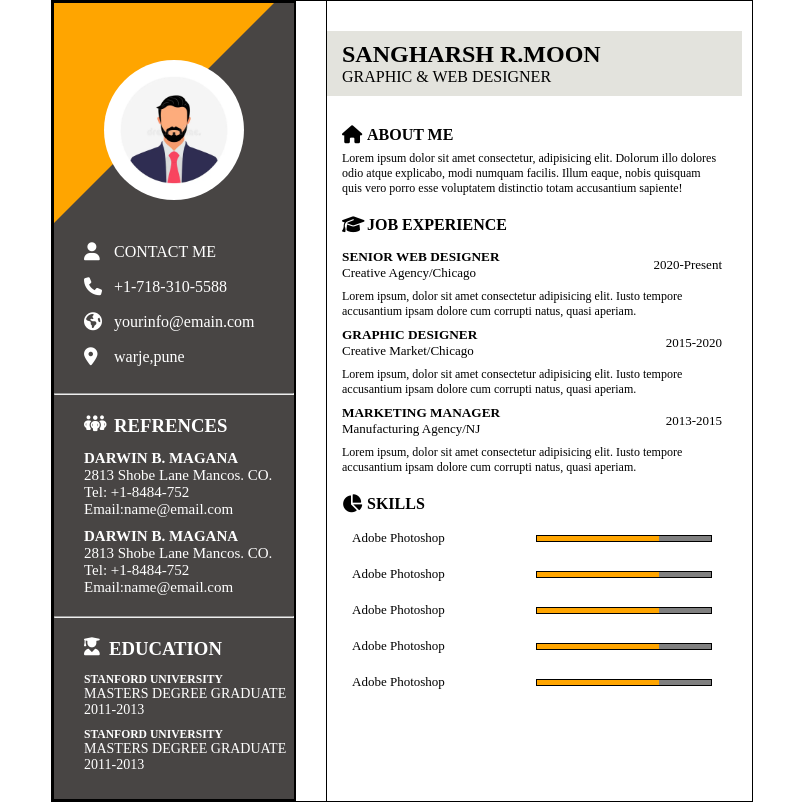
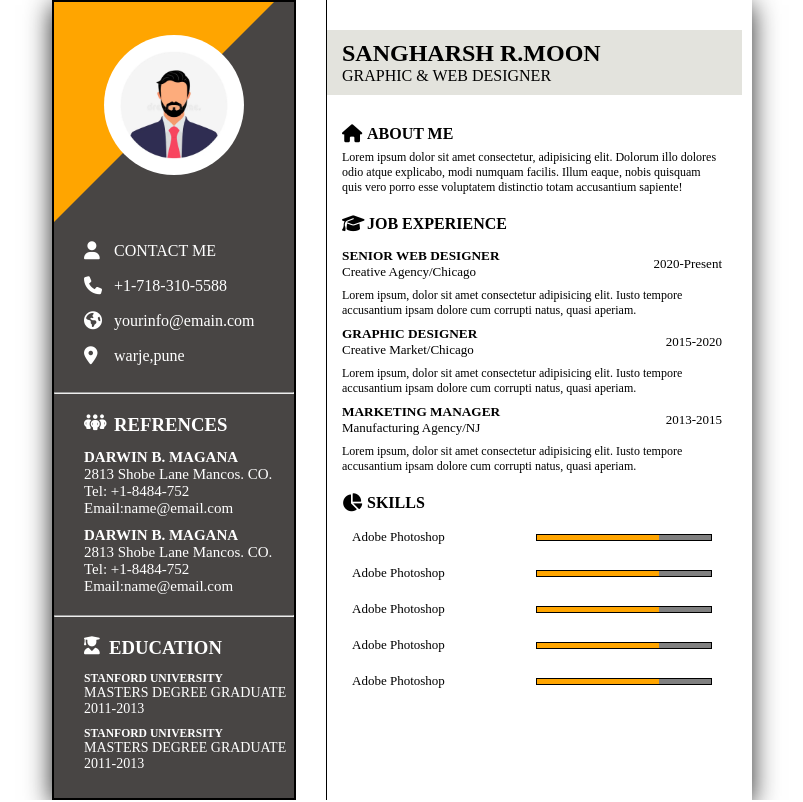
Before and after one commit to sanghu532001/Resume.github.io, a plain HTML site: page index.html in a window 1280 px wide. Shown: the whole page, without its empty margins (238-1041 px from the left). Drawn offline with Linux system fonts and the light colour scheme.

Commit message:
add css to main

```diff
--- a/style.css
+++ b/style.css
@@ -2,6 +2,7 @@
     padding: 0;
     margin: 0;
 }
+
 
 .main{
     height: 800px;
@@ -9,8 +10,8 @@
     background-color: rgb(255, 255, 255);
     display: flex;
     gap: 30px;
-    border: 1px solid black;
     margin: 0 auto;
+    box-shadow: rgba(0, 0, 0, 0.85) 0px 5px 25px;
 }
 .triangle-top-left {
     width: 0px;
@@ -43,7 +44,7 @@ img{
     border-radius: 50%;
     position: absolute;
     left: px;
-    top: 60px;
+    top: 35px;
 }
 .image{
     display: flex;
```
